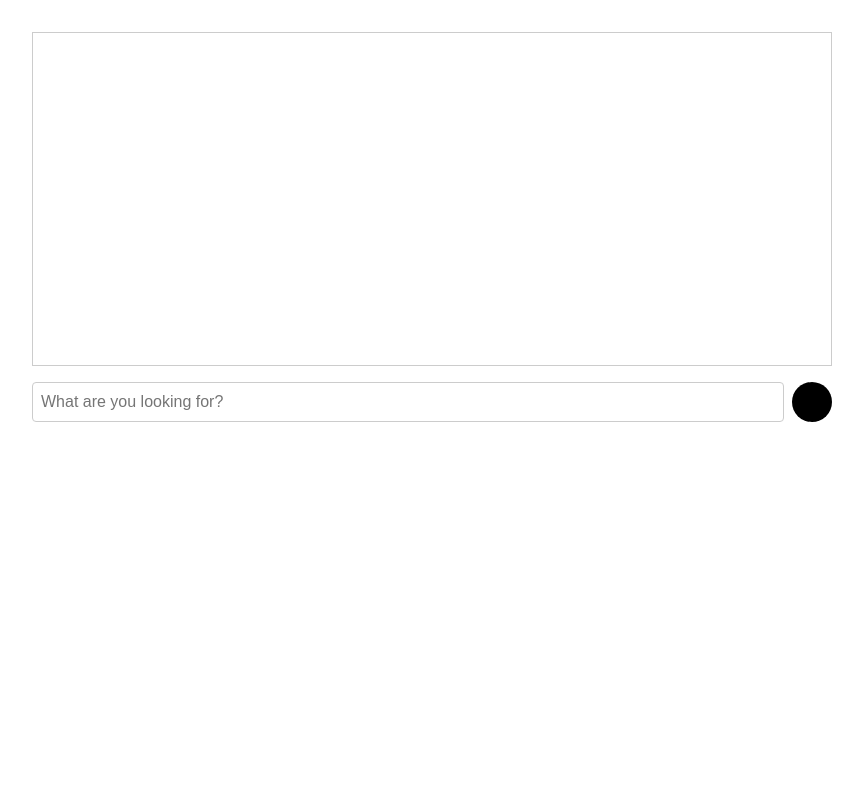
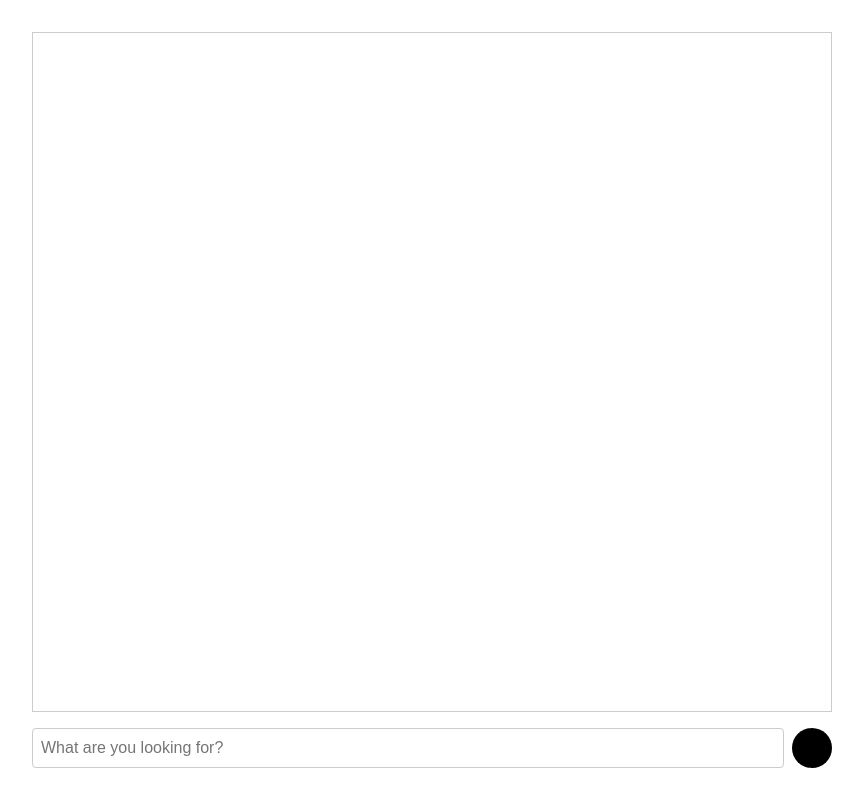
Before and after one commit to govuk-once/gds-eligibility-chat-frontend, a SvelteKit app: page / in a window 1280 px wide. Shown: the whole page, without its empty margins (208-1071 px from the left). Built offline with nearby package versions, Linux system fonts and the light colour scheme.

Commit message:
change chat window height

```diff
--- a/src/routes/+page.svelte
+++ b/src/routes/+page.svelte
@@ -96,16 +96,18 @@
 		display: flex;
 		flex-direction: column;
 		gap: 1rem;
+		height: calc(100svh - 4rem); /* Fill viewport height minus margins */
 	}
 
 	.chat-window {
 		border: 1px solid #ccc;
 		padding: 1rem;
-		height: 300px;
 		overflow-y: auto;
 		display: flex;
 		flex-direction: column;
 		gap: 0.5rem;
+		flex: 1; /* Grow to fill available space */
+		min-height: 0; /* Prevent flexbox overflow */
 	}
 
 	.message {
```
